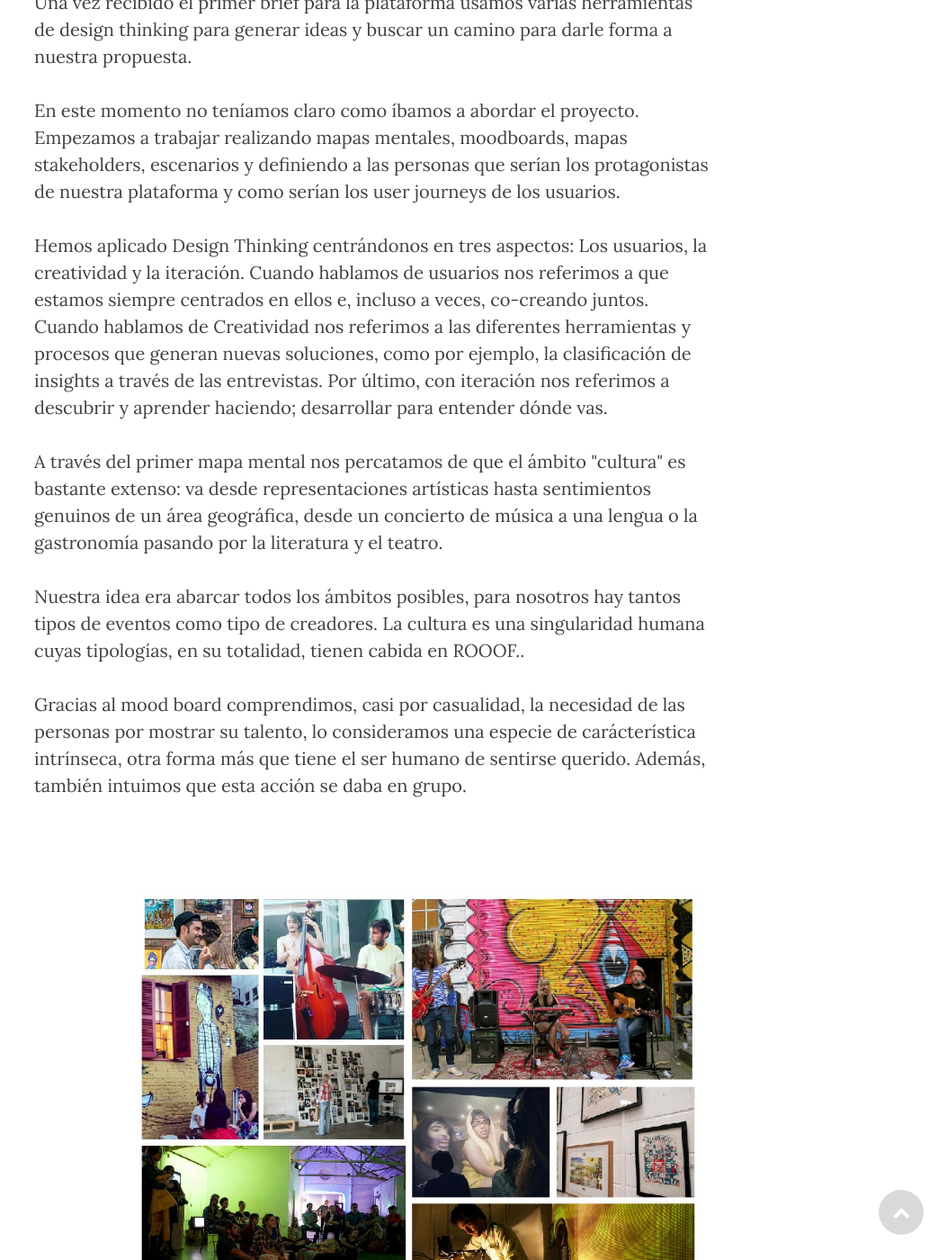
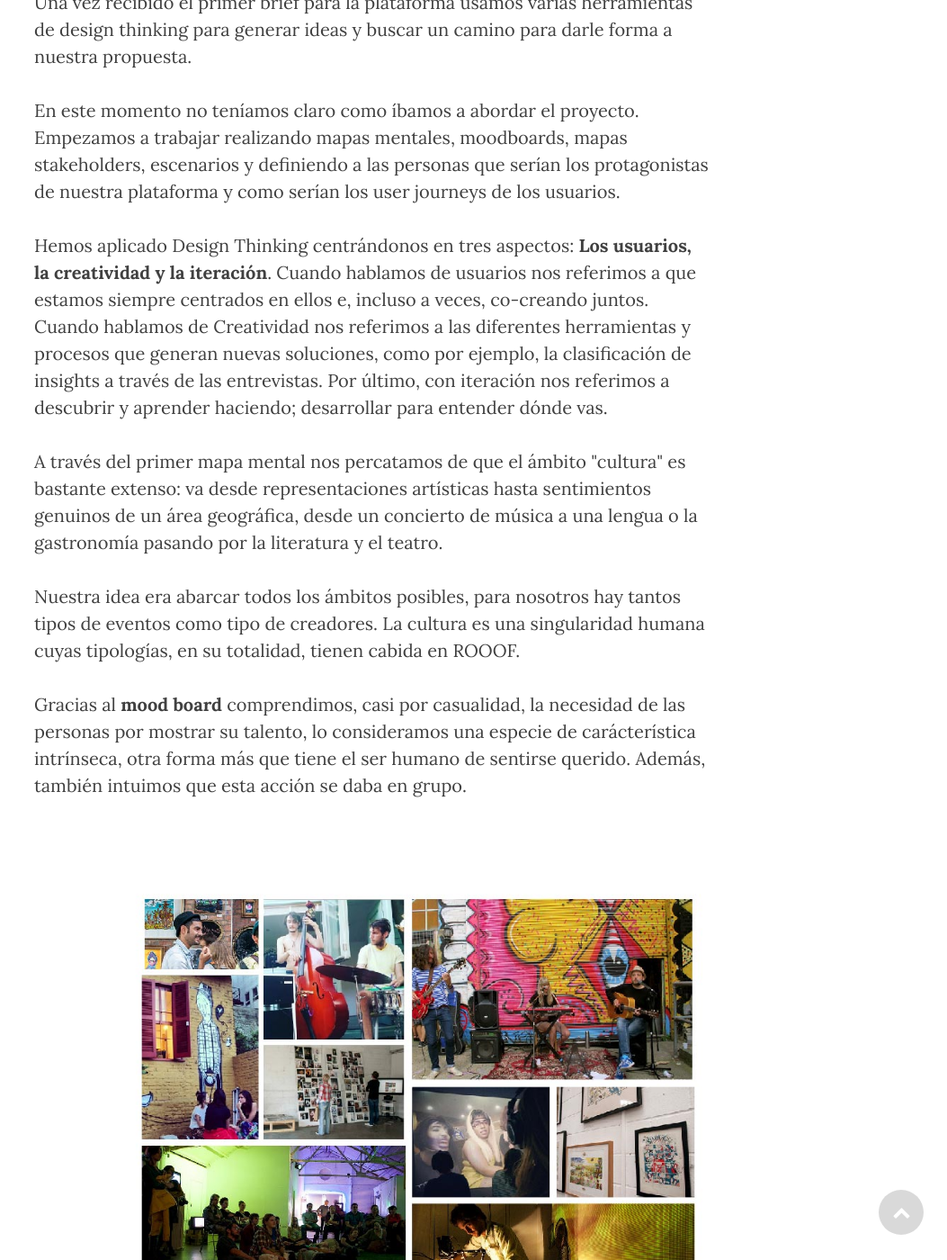
Before and after one commit to Rooof-Project/memoria, a Jekyll site: the page built from _posts/2015-04-16-Release-1.markdown, in a window 1280 px wide and 1400 px high, scrolled down 678 px. Shown: the whole window at 90% size, without its empty margins (227-1280 px from the left). Built offline with Jekyll 4.4.1, drawn with Linux system fonts in a browser that asks for light colours; nearby versions of some CDN libraries.

Commit message:
Updated 2015-04-16-Release-1.markdown

```diff
--- a/_posts/2015-04-16-Release-1.markdown
+++ b/_posts/2015-04-16-Release-1.markdown
@@ -8,23 +8,24 @@ published: true
 
 
 
+
 <h2 class="section-heading">Design Thinking e Investigación</h2>
 
 <p>Una vez recibido el primer brief para la plataforma usamos varias herramientas de design thinking para generar ideas y buscar un camino para darle forma a nuestra propuesta.</p>
 
 <p>En este momento no teníamos claro como íbamos a abordar el proyecto. Empezamos a trabajar realizando mapas mentales, moodboards, mapas stakeholders, escenarios y definiendo a las personas que serían los protagonistas de nuestra plataforma y como serían los user journeys de los usuarios.</p>
 
-<p>Hemos aplicado Design Thinking centrándonos en tres aspectos: Los usuarios, la creatividad y la iteración. Cuando hablamos de usuarios nos referimos a que estamos siempre centrados en ellos e, incluso a veces, co-creando juntos. Cuando hablamos de Creatividad nos referimos a las diferentes herramientas y procesos que generan nuevas soluciones, como por ejemplo, la clasificación de insights a través de las entrevistas. Por último, con iteración nos referimos a descubrir y aprender haciendo; desarrollar para entender dónde vas.</p>
+<p>Hemos aplicado Design Thinking centrándonos en tres aspectos: <strong>Los usuarios, la creatividad y la iteración</strong>. Cuando hablamos de usuarios nos referimos a que estamos siempre centrados en ellos e, incluso a veces, co-creando juntos. Cuando hablamos de Creatividad nos referimos a las diferentes herramientas y procesos que generan nuevas soluciones, como por ejemplo, la clasificación de insights a través de las entrevistas. Por último, con iteración nos referimos a descubrir y aprender haciendo; desarrollar para entender dónde vas.</p>
 
 <p>A través del primer mapa mental nos percatamos de que el ámbito "cultura" es bastante extenso: va desde representaciones artísticas hasta sentimientos genuinos de un área geográfica, desde un concierto de música a una lengua o la gastronomía pasando por la literatura y el teatro.</p>
 
-<p>Nuestra idea era abarcar todos los ámbitos posibles, para nosotros hay tantos tipos de eventos como tipo de creadores. La cultura es una singularidad humana cuyas tipologías, en su totalidad, tienen cabida en ROOOF..</p>
+<p>Nuestra idea era abarcar todos los ámbitos posibles, para nosotros hay tantos tipos de eventos como tipo de creadores. La cultura es una singularidad humana cuyas tipologías, en su totalidad, tienen cabida en ROOOF.</p>
 
-<p>Gracias al mood board comprendimos, casi por casualidad, la necesidad de las personas por mostrar su talento, lo consideramos una especie de carácterística intrínseca, otra forma más que tiene el ser humano de sentirse querido. Además, también intuimos que esta acción se daba en grupo.</p>
+<p>Gracias al <strong>mood board</strong> comprendimos, casi por casualidad, la necesidad de las personas por mostrar su talento, lo consideramos una especie de carácterística intrínseca, otra forma más que tiene el ser humano de sentirse querido. Además, también intuimos que esta acción se daba en grupo.</p>
 
 <a href="#">
     <img src="{{ site.baseurl }}/img/Mood-Board.jpg" alt="Mood Board">
-</a>
+</a>![]({{site.baseurl}}/img/Mood-Board.jpg)
 
 <p>Al comienzo pensamos que el espacio dónde se realizaban los eventos no estaba relacionado con el artista. Ideamos unas relaciones entre usuarios que se encontraban en un lugar ajeno a ambos y donde unos asistirían a un espectáculo mientras que otros mostraban su talento.</p>
 
```
